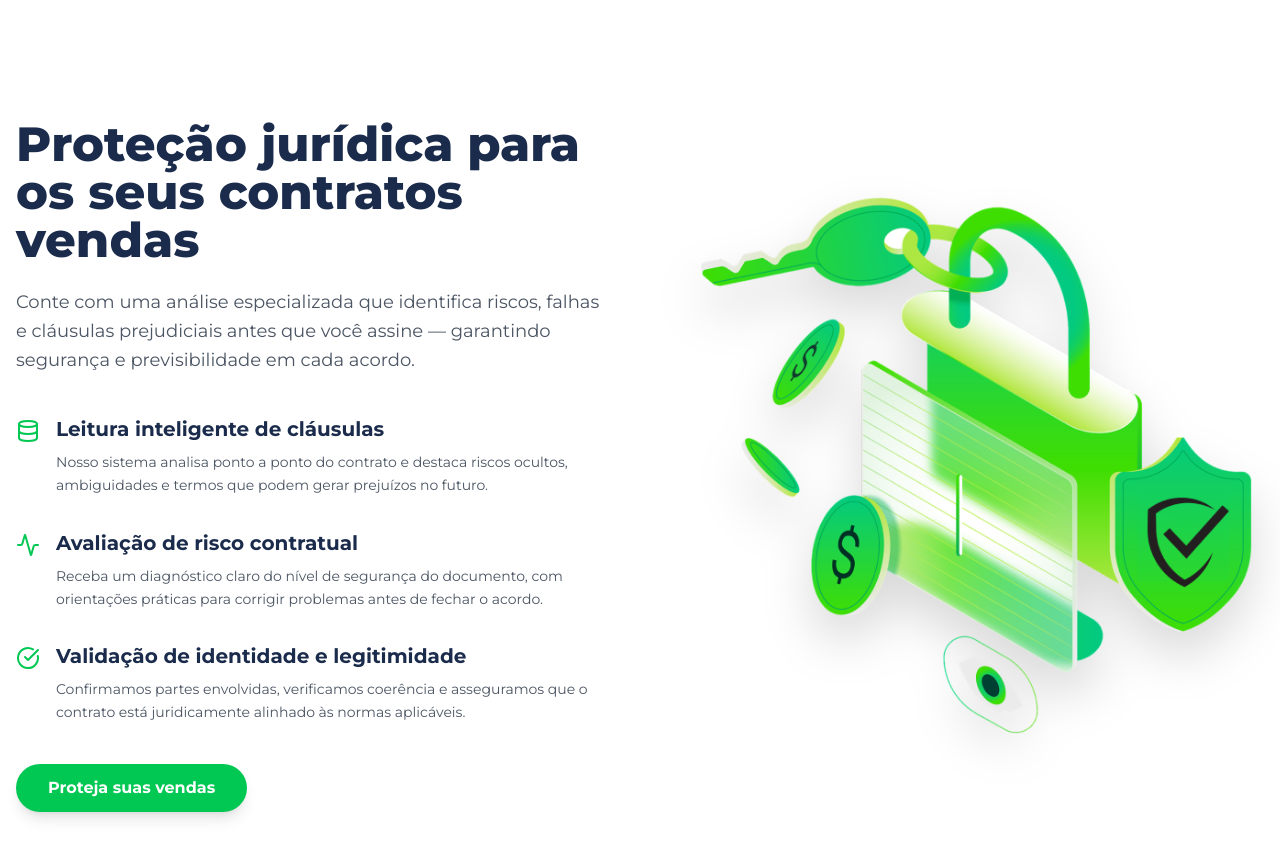
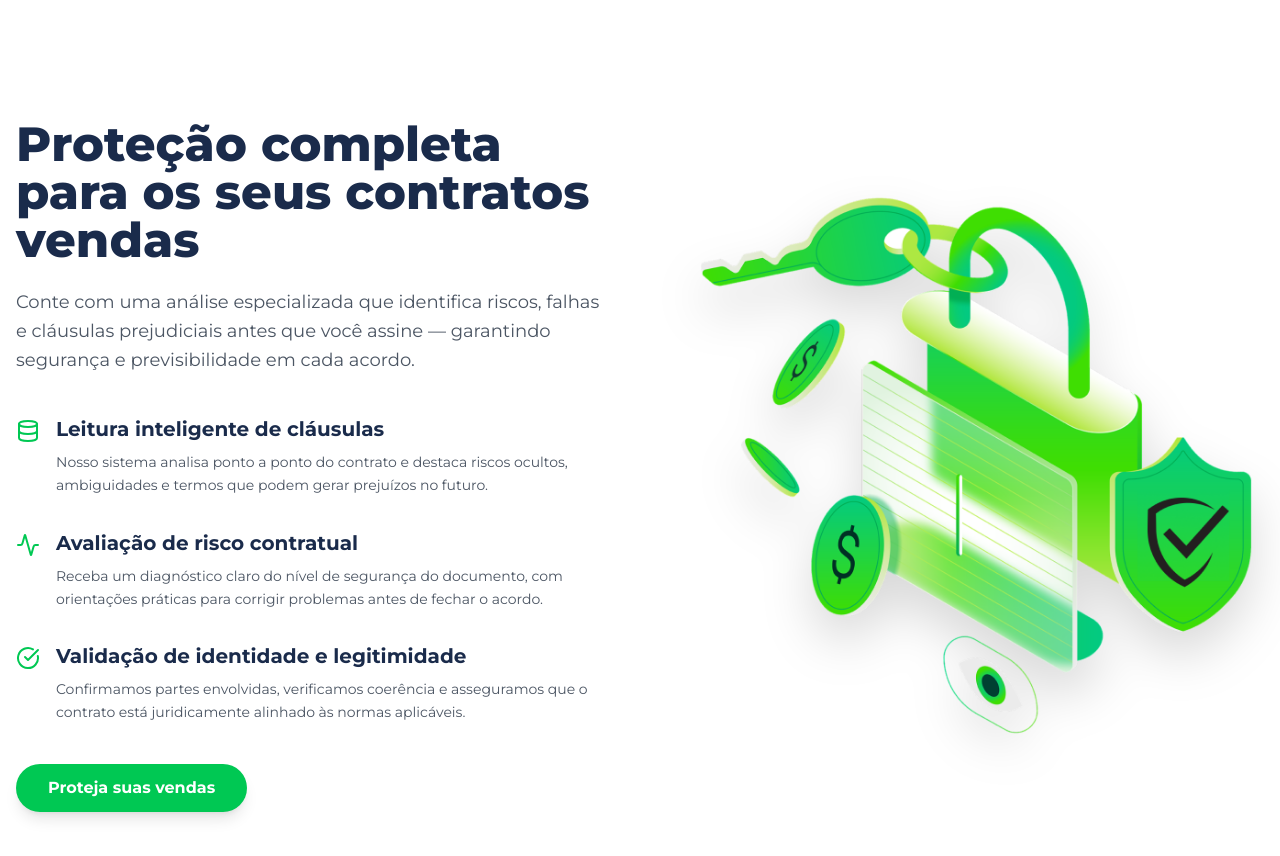
Before and after one commit to Bergueextremo/kalfa-white-label, a React (Vite) app: page /contratoblindado in a window 1280 px wide. Shown: the part 1040-1896 px from the top of the page. Built offline with nearby package versions, Linux system fonts and the light colour scheme; the HTML template or start-up script is replaced by a standard one.

Commit message:
Visual edit in Lovable
Edited UI in Lovable

```diff
--- a/src/pages/ContratoBlindado.tsx
+++ b/src/pages/ContratoBlindado.tsx
@@ -145,7 +145,7 @@ const ContratoBlindado = () => {
           <div className="grid lg:grid-cols-2 gap-12 lg:gap-20 items-center">
             {/* Left Content - Text */}
             <div className="order-2 lg:order-1">
-              <h2 className="text-3xl md:text-4xl lg:text-5xl font-extrabold text-[#1a2b4b] mb-6 leading-tight">Proteção jurídica para os seus contratos<br />
+              <h2 className="text-3xl md:text-4xl lg:text-5xl font-extrabold text-[#1a2b4b] mb-6 leading-tight">Proteção completa para os seus contratos<br />
                 vendas
               </h2>
               <p className="text-gray-600 mb-10 text-lg leading-relaxed">Conte com uma análise especializada que identifica riscos, falhas e cláusulas prejudiciais antes que você assine — garantindo segurança e previsibilidade em cada acordo.</p>
```
